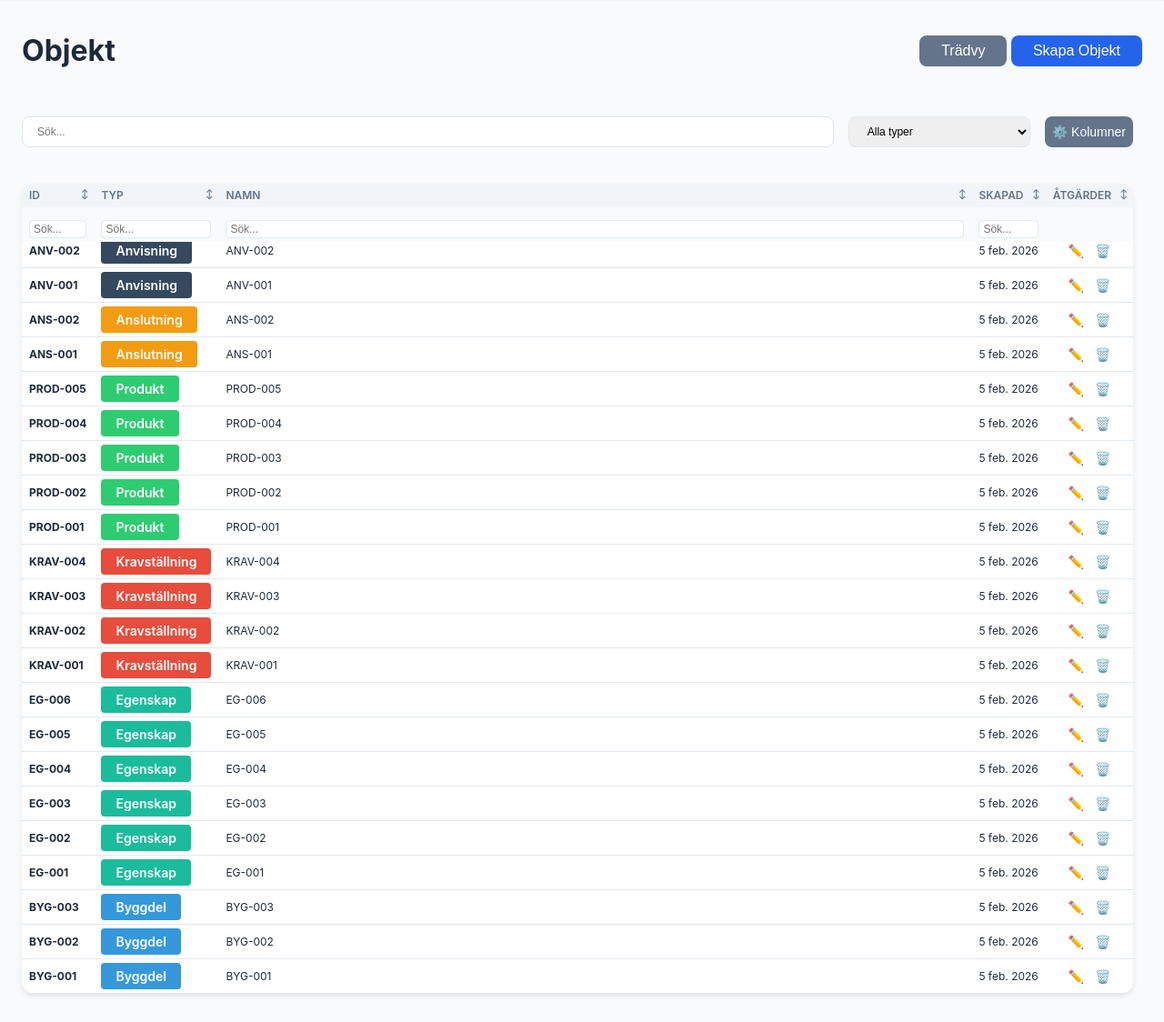
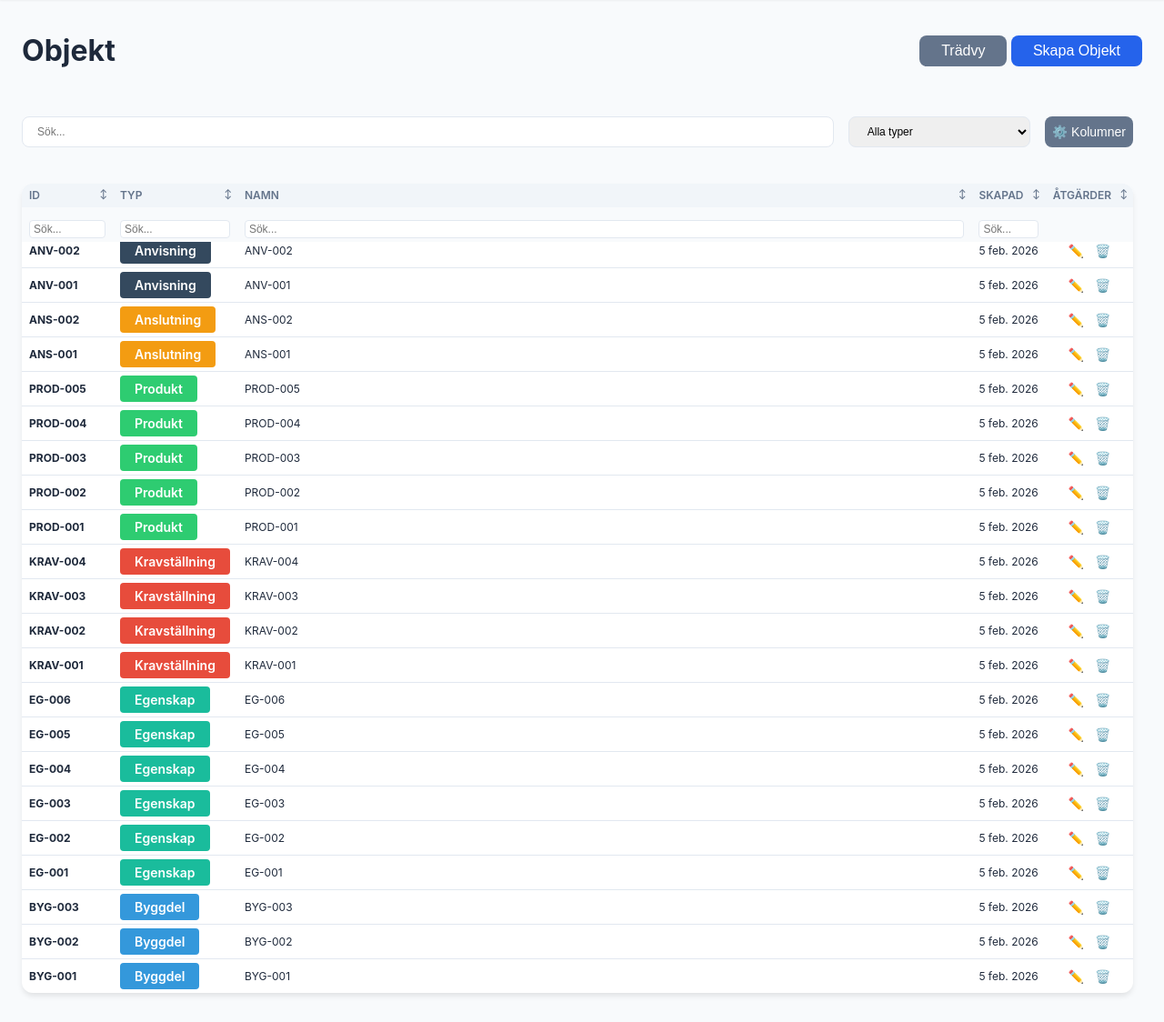
Before and after one commit to ondfrukt/Byggdelsuppdelning---DEMO, a Flask app: page / in a window 1280 px wide. Shown: the part 69-1193 px from the top of the page at 91% size. Run offline with Flask 3, Linux system fonts and the light colour scheme; data comes from the database, SQL or seed files in the repository.

Commit message:
Update column widths in data table CSS
Adjusted column widths for data table styles.

```diff
--- a/static/css/style.css
+++ b/static/css/style.css
@@ -212,8 +212,19 @@ body {
     text-align: left;
 }
 
+
+
+.data-table .col-id {
+    width: 100px;   /* eller vilken bredd du vill ha */
+    white-space: nowrap;
+}
+
+.data-table .col-type {
+    width: 130px;
+    white-space: nowrap;
+}
+
 /* Kolumner som anpassar sig till innehåll (minimala) */
-.data-table .col-id,
 .data-table .col-date,
 .data-table .col-status,
 .data-table .col-actions {
@@ -221,10 +232,6 @@ body {
     white-space: nowrap;
 }
 
-.data-table .col-type {
-    width: 100px;
-    white-space: nowrap;
-}
 
 .data-table .col-number {
     width: 1%;
```
